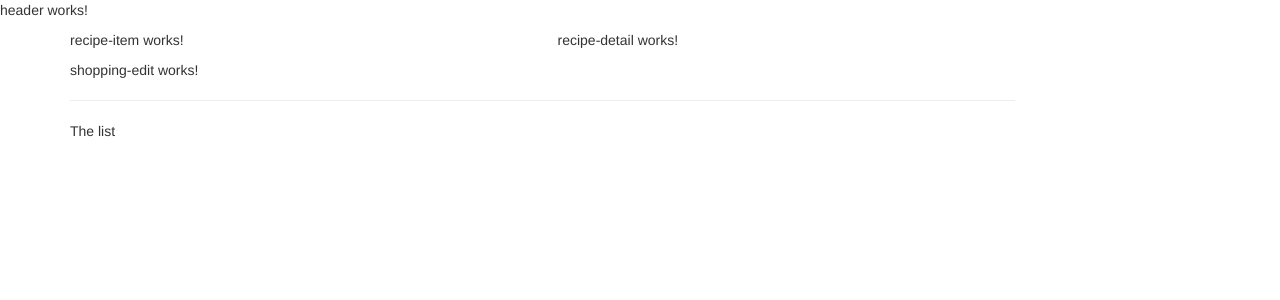
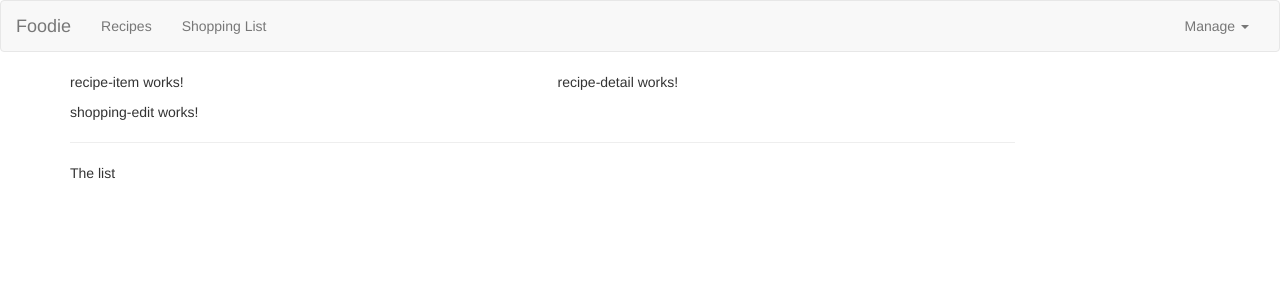
Before and after one commit to Sayed-M/Foodie, an Angular app: page / in a window 1280 px wide. Shown: the top 300 px of the page. Built offline with nearby package versions, Linux system fonts and the light colour scheme.

Commit message:
git commit "Bootstrap navbar added"

```diff
--- a/src/app/header/header.component.html
+++ b/src/app/header/header.component.html
@@ -1,3 +1,22 @@
-<p>
-  header works!
-</p>
+<nav class="navbar navbar-default">
+  <div class="container-fluid">
+    <div class="navbar-header">
+      <a href="#" class="navbar-brand">Foodie</a>
+    </div>
+    <div class="collapse navbar-collapse">
+      <ul class="nav navbar-nav">
+        <li><a href="#">Recipes</a></li>
+        <li><a href="#">Shopping List</a></li>
+      </ul>
+      <ul class="nav navbar-nav navbar-right">
+        <li class="dropdown">
+          <a href="#" class="dropdown-toggle" role="button">Manage <span class="caret"></span></a>
+          <ul class="dropdown-menu">
+            <li><a href="#">Save Data</a></li>
+            <li><a href="#">Fetch Data</a></li>
+          </ul>
+        </li>
+      </ul>
+    </div>
+  </div>
+</nav>
```
